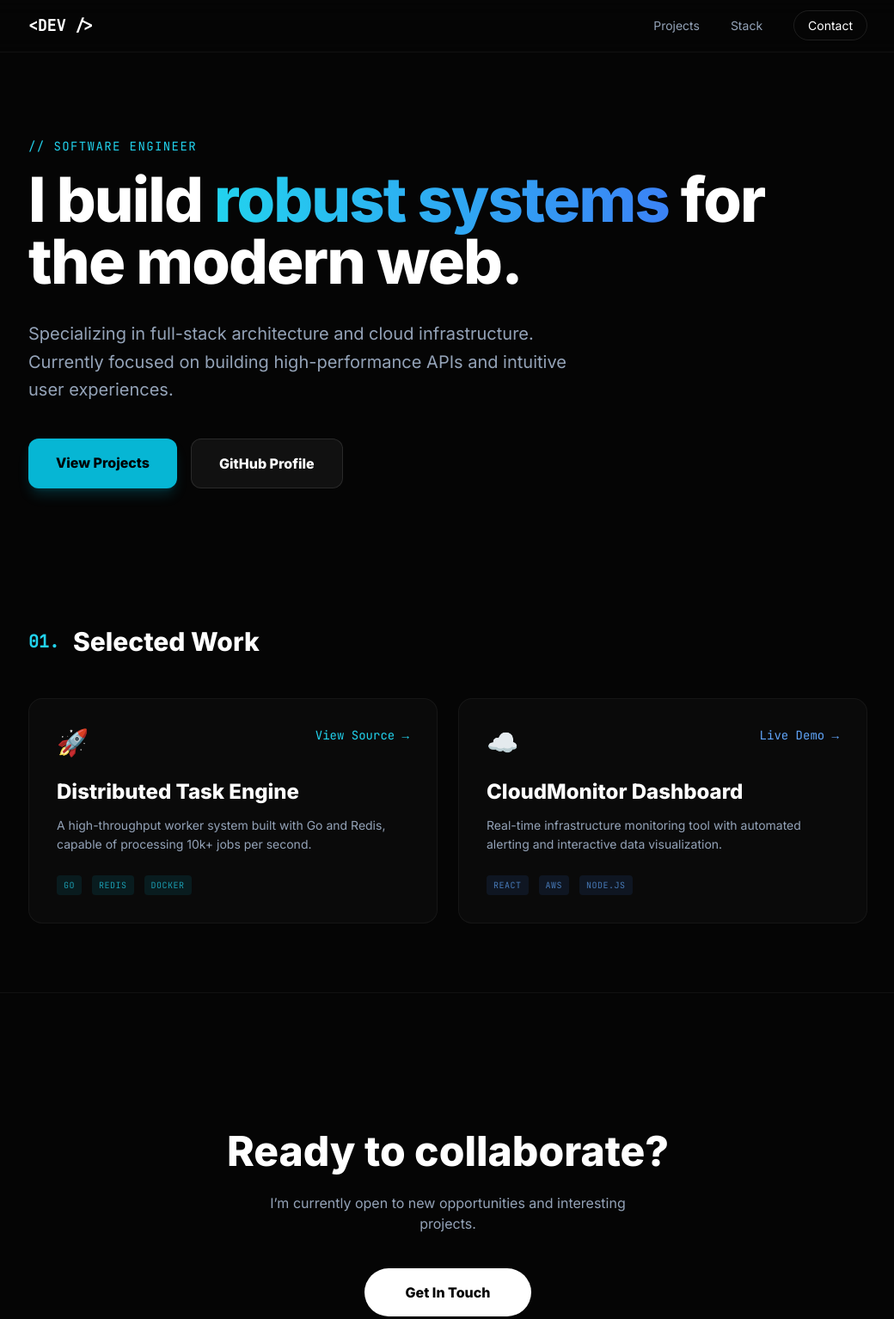
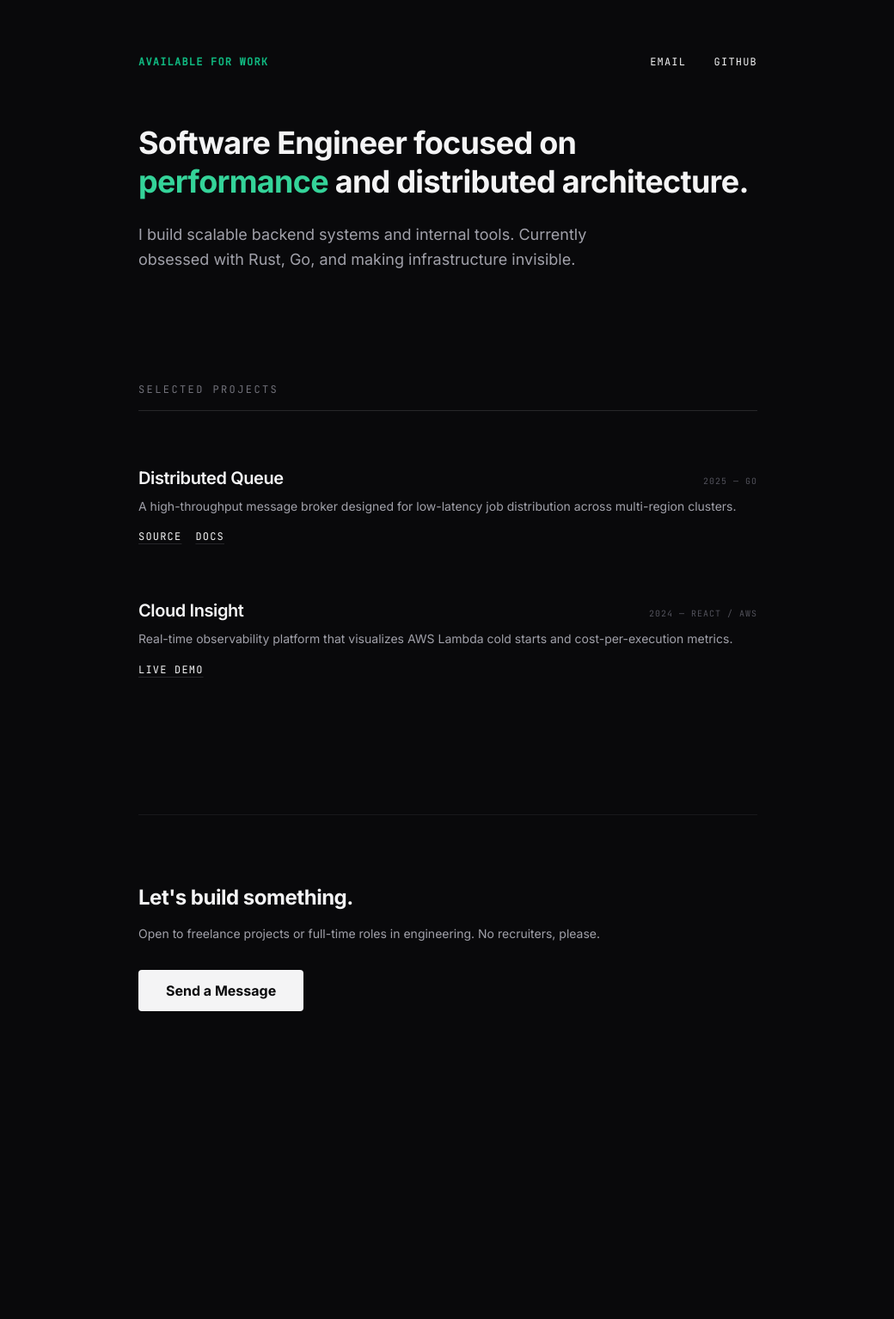
Before and after one commit to tevybub/tevybub.github.io, a plain HTML site: page index.html in a window 1280 px wide. Shown: the whole page at 86% size, without its empty margins (119-1159 px from the left). After the commit the page ends 1304 px from the top, so only its background shows below. Drawn offline with nearby package versions, Linux system fonts and the light colour scheme.

Commit message:
Update index.html

```diff
--- a/index.html
+++ b/index.html
@@ -3,84 +3,79 @@
 <head>
     <meta charset="UTF-8">
     <meta name="viewport" content="width=device-width, initial-scale=1.0">
-    <title>Software Engineer | Portfolio</title>
+    <title>Portfolio | Software Engineer</title>
     <script src="https://cdn.tailwindcss.com"></script>
-    <link href="https://fonts.googleapis.com/css2?family=Inter:wght@300;400;600;800&family=JetBrains+Mono&display=swap" rel="stylesheet">
+    <link href="https://fonts.googleapis.com/css2?family=Inter:wght@400;600;700&family=JetBrains+Mono&display=swap" rel="stylesheet">
     <style>
-        body { font-family: 'Inter', sans-serif; background-color: #050505; }
+        body {
+            font-family: 'Inter', sans-serif;
+            background-color: #09090b; /* Deep Zinc Black */
+            color: #a1a1aa;
+        }
         .mono { font-family: 'JetBrains Mono', monospace; }
+        h1, h2, h3 { color: #f4f4f5; letter-spacing: -0.02em; }
+        .link-hover:hover { color: #10b981; transition: 0.2s; }
     </style>
 </head>
-<body class="text-slate-400 selection:bg-cyan-500/30">
+<body class="selection:bg-emerald-500/30">
 
-    <nav class="fixed top-0 w-full z-50 backdrop-blur-md bg-[#050505]/80 border-b border-white/5">
-        <div class="max-w-5xl mx-auto px-6 py-4 flex justify-between items-center">
-            <span class="text-white font-bold mono text-lg">&lt;DEV /&gt;</span>
-            <div class="space-x-8 text-sm font-medium">
-                <a href="#projects" class="hover:text-cyan-400 transition">Projects</a>
-                <a href="#stack" class="hover:text-cyan-400 transition">Stack</a>
-                <a href="mailto:your@email.com" class="text-white border border-white/10 px-4 py-2 rounded-full hover:bg-white hover:text-black transition">Contact</a>
-            </div>
+    <nav class="max-w-3xl mx-auto px-6 py-16 flex justify-between items-center">
+        <span class="mono text-xs tracking-widest uppercase text-emerald-500 font-bold">Available for Work</span>
+        <div class="space-x-6 text-xs mono uppercase tracking-widest">
+            <a href="mailto:your@email.com" class="text-zinc-100 link-hover">Email</a>
+            <a href="https://github.com" class="text-zinc-100 link-hover">GitHub</a>
         </div>
     </nav>
 
-    <section class="pt-40 pb-20 px-6 max-w-5xl mx-auto">
-        <p class="text-cyan-400 mono mb-4 tracking-widest text-sm">// SOFTWARE ENGINEER</p>
-        <h1 class="text-5xl md:text-7xl font-extrabold text-white mb-8 tracking-tight">
-            I build <span class="text-transparent bg-clip-text bg-gradient-to-r from-cyan-400 to-blue-500">robust systems</span> for the modern web.
-        </h1>
-        <p class="text-xl max-w-2xl mb-10 leading-relaxed">
-            Specializing in full-stack architecture and cloud infrastructure. Currently focused on building high-performance APIs and intuitive user experiences.
-        </p>
-        <div class="flex flex-wrap gap-4">
-            <a href="#projects" class="bg-cyan-500 text-black px-8 py-4 rounded-xl font-bold hover:bg-cyan-400 transition shadow-lg shadow-cyan-500/20">View Projects</a>
-            <a href="https://github.com" class="bg-white/5 text-white border border-white/10 px-8 py-4 rounded-xl font-bold hover:bg-white/10 transition">GitHub Profile</a>
-        </div>
-    </section>
+    <main class="max-w-3xl mx-auto px-6">
+        <header class="mb-32">
+            <h1 class="text-4xl font-bold mb-6 leading-tight">
+                Software Engineer focused on <span class="text-emerald-400">performance</span> and distributed architecture.
+            </h1>
+            <p class="text-lg leading-relaxed max-w-xl">
+                I build scalable backend systems and internal tools. Currently obsessed with Rust, Go, and making infrastructure invisible.
+            </p>
+        </header>
 
-    <section id="projects" class="py-20 px-6 max-w-5xl mx-auto">
-        <h2 class="text-3xl font-bold text-white mb-12 flex items-center">
-            <span class="text-cyan-400 mono text-xl mr-4">01.</span> Selected Work
-        </h2>
+        <section id="work" class="space-y-16 mb-40">
+            <h2 class="mono text-xs uppercase tracking-[0.2em] text-zinc-500 mb-10 border-b border-zinc-800 pb-4">Selected Projects</h2>
 
-        <div class="grid md:grid-cols-2 gap-6">
-            <div class="group bg-[#0A0A0A] border border-white/5 p-8 rounded-2xl hover:border-cyan-500/50 transition-all">
-                <div class="flex justify-between mb-6">
-                    <span class="text-3xl">🚀</span>
-                    <a href="#" class="text-cyan-400 mono text-sm hover:underline">View Source →</a>
+            <div class="group">
+                <div class="flex justify-between items-baseline mb-2">
+                    <h3 class="text-xl font-semibold group-hover:text-emerald-400 transition">Distributed Queue</h3>
+                    <span class="mono text-[10px] uppercase tracking-widest text-zinc-600">2025 — Go</span>
                 </div>
-                <h3 class="text-2xl font-bold text-white mb-3">Distributed Task Engine</h3>
-                <p class="mb-6 text-sm leading-relaxed">A high-throughput worker system built with Go and Redis, capable of processing 10k+ jobs per second.</p>
-                <div class="flex gap-3 text-[10px] mono uppercase tracking-wider text-cyan-400/70">
-                    <span class="bg-cyan-500/10 px-2 py-1 rounded">Go</span>
-                    <span class="bg-cyan-500/10 px-2 py-1 rounded">Redis</span>
-                    <span class="bg-cyan-500/10 px-2 py-1 rounded">Docker</span>
+                <p class="text-sm mb-4 leading-relaxed">
+                    A high-throughput message broker designed for low-latency job distribution across multi-region clusters.
+                </p>
+                <div class="flex gap-4 text-xs mono uppercase tracking-widest">
+                    <a href="#" class="text-zinc-100 hover:text-emerald-400 underline underline-offset-4 decoration-zinc-800">Source</a>
+                    <a href="#" class="text-zinc-100 hover:text-emerald-400 underline underline-offset-4 decoration-zinc-800">Docs</a>
                 </div>
             </div>
 
-            <div class="group bg-[#0A0A0A] border border-white/5 p-8 rounded-2xl hover:border-blue-500/50 transition-all">
-                <div class="flex justify-between mb-6">
-                    <span class="text-3xl">☁️</span>
-                    <a href="#" class="text-blue-400 mono text-sm hover:underline">Live Demo →</a>
+            <div class="group">
+                <div class="flex justify-between items-baseline mb-2">
+                    <h3 class="text-xl font-semibold group-hover:text-emerald-400 transition">Cloud Insight</h3>
+                    <span class="mono text-[10px] uppercase tracking-widest text-zinc-600">2024 — React / AWS</span>
                 </div>
-                <h3 class="text-2xl font-bold text-white mb-3">CloudMonitor Dashboard</h3>
-                <p class="mb-6 text-sm leading-relaxed">Real-time infrastructure monitoring tool with automated alerting and interactive data visualization.</p>
-                <div class="flex gap-3 text-[10px] mono uppercase tracking-wider text-blue-400/70">
-                    <span class="bg-blue-500/10 px-2 py-1 rounded">React</span>
-                    <span class="bg-blue-500/10 px-2 py-1 rounded">AWS</span>
-                    <span class="bg-blue-500/10 px-2 py-1 rounded">Node.js</span>
+                <p class="text-sm mb-4 leading-relaxed">
+                    Real-time observability platform that visualizes AWS Lambda cold starts and cost-per-execution metrics.
+                </p>
+                <div class="flex gap-4 text-xs mono uppercase tracking-widest">
+                    <a href="#" class="text-zinc-100 hover:text-emerald-400 underline underline-offset-4 decoration-zinc-800">Live Demo</a>
                 </div>
             </div>
-        </div>
-    </section>
+        </section>
 
-    <footer class="py-40 text-center border-t border-white/5">
-        <h2 class="text-4xl md:text-5xl font-bold text-white mb-6">Ready to collaborate?</h2>
-        <p class="max-w-md mx-auto mb-10">I’m currently open to new opportunities and interesting projects.</p>
-        <a href="mailto:your@email.com" class="inline-block bg-white text-black px-12 py-4 rounded-full font-black hover:scale-105 transition transform">
-            Get In Touch
-        </a>
-    </footer>
+        <footer class="pb-32 border-t border-zinc-900 pt-20">
+            <h2 class="text-2xl font-bold mb-4">Let's build something.</h2>
+            <p class="mb-8 text-sm">Open to freelance projects or full-time roles in engineering. No recruiters, please.</p>
+            <a href="mailto:your@email.com" class="inline-block bg-zinc-100 text-zinc-950 px-8 py-3 rounded font-bold hover:bg-emerald-400 transition">
+                Send a Message
+            </a>
+        </footer>
+    </main>
 
 </body>
 </html>
```
